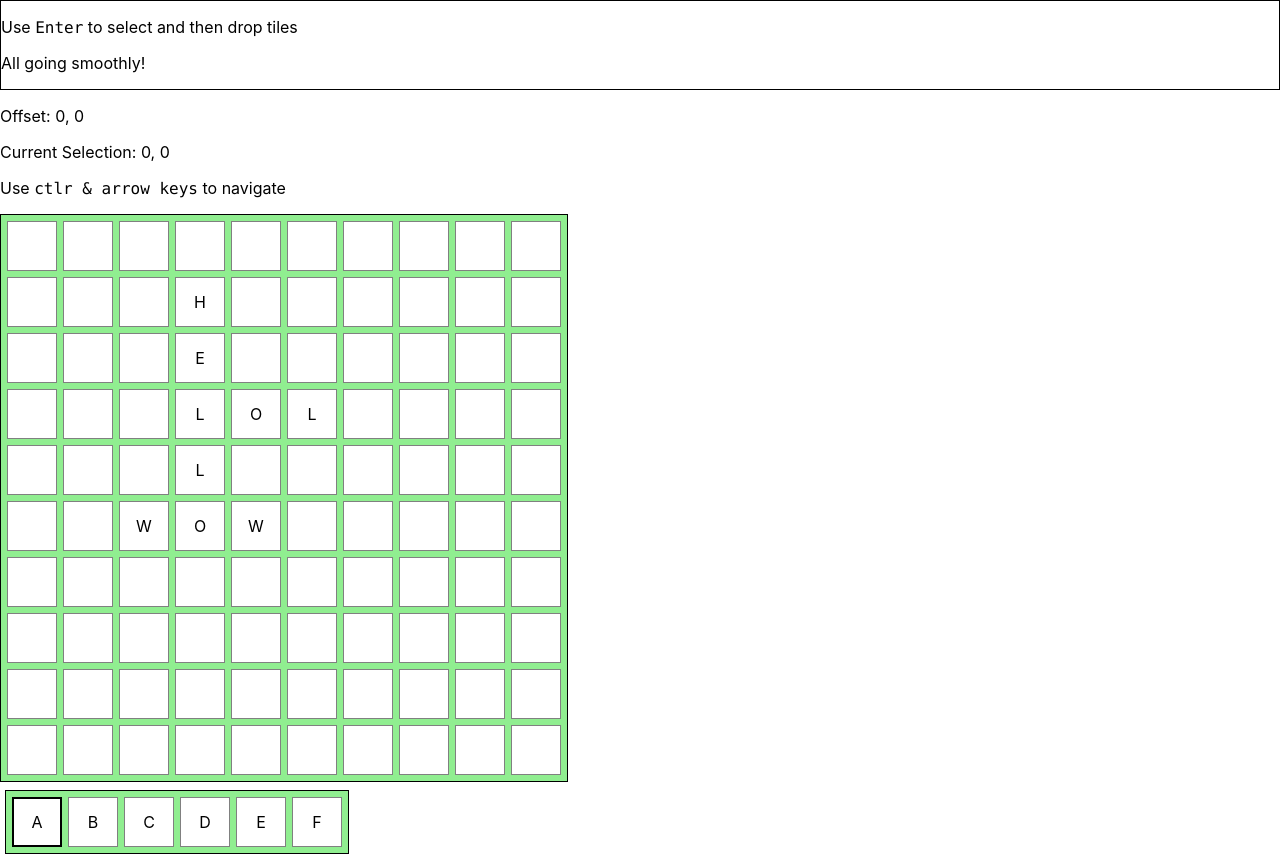
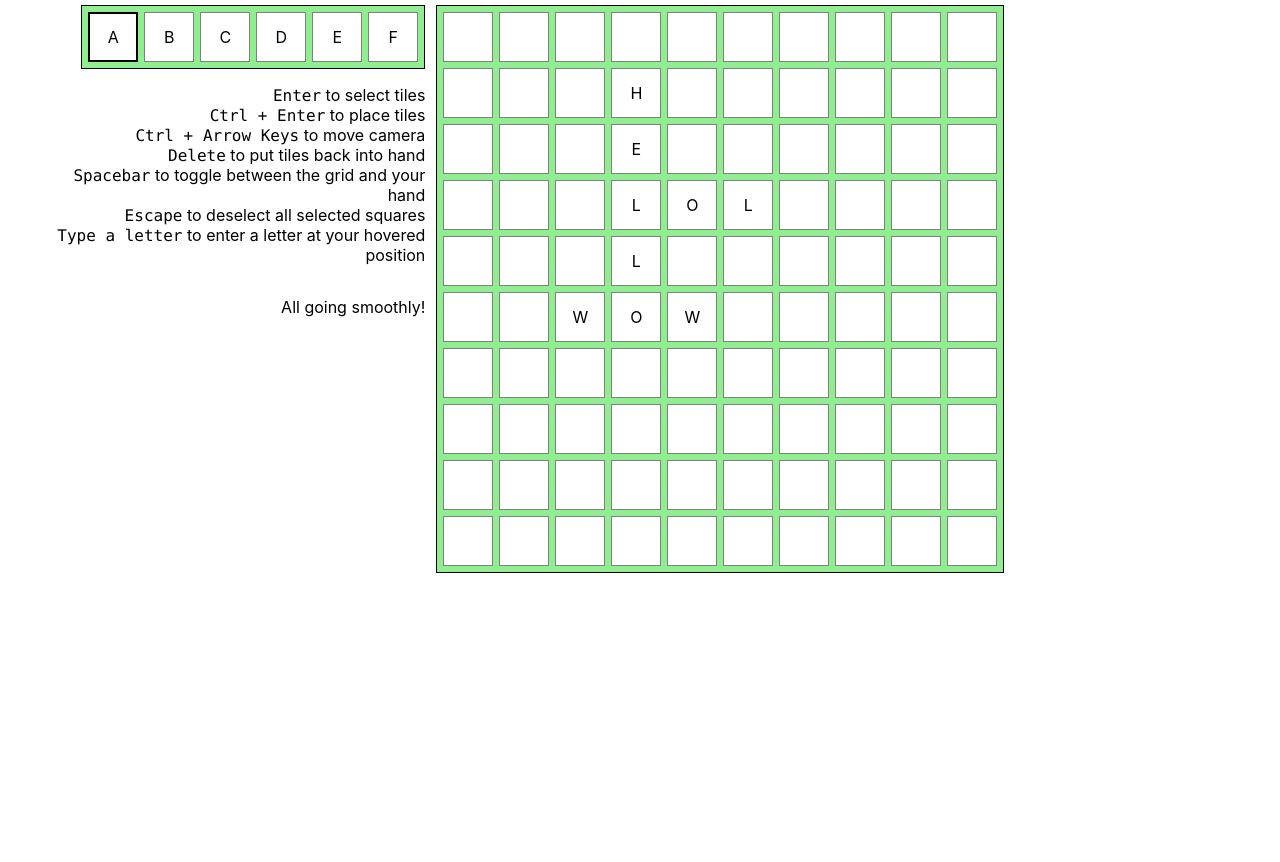
Before and after one commit to jedster1111/bananagram, a React (Create React App) app in the folder frontend/: page / in a window 1280 px wide. After the commit the page ends 800 px from the top, so only its background shows below. Built offline with nearby package versions, Linux system fonts and the light colour scheme.

Commit message:
Small styling changes

```diff
--- a/frontend/src/components/game/Game.tsx
+++ b/frontend/src/components/game/Game.tsx
@@ -36,7 +36,23 @@ export interface Column {
 }
 
 const GameInfoContainer = styled.div`
-  border: 1px solid black;
+  flex: 1;
+  min-width: 370px;
+  padding: 5px 6px;
+  display: flex;
+  flex-direction: column;
+  align-items: flex-end;
+  text-align: right;
+`;
+
+const GameContainer = styled.div`
+  display: flex;
+  flex-wrap: wrap;
+  align-content: center;
+`;
+
+const StyledLi = styled.li`
+  list-style: none;
 `;
 
 const Game: React.FunctionComponent<{}> = props => {
@@ -57,11 +73,40 @@ const Game: React.FunctionComponent<{}> = props => {
   });
 
   return (
-    <>
+    <GameContainer>
       <GameInfoContainer>
-        <p>
-          Use <code>Enter</code> to select and then drop tiles
-        </p>
+        <Hand
+          handSquares={state.handSquares}
+          isHandActive={!isGridActive}
+          gameDispatch={dispatch}
+          selectedIndex={
+            state.handSelected ? state.handSelected.index : undefined
+          }
+        />
+        <ul>
+          <StyledLi>
+            <code>Enter</code> to select tiles
+          </StyledLi>
+          <StyledLi>
+            <code>Ctrl + Enter</code> to place tiles
+          </StyledLi>
+          <StyledLi>
+            <code>Ctrl + Arrow Keys</code> to move camera
+          </StyledLi>
+          <StyledLi>
+            <code>Delete</code> to put tiles back into hand
+          </StyledLi>
+          <StyledLi>
+            <code>Spacebar</code> to toggle between the grid and your hand
+          </StyledLi>
+          <StyledLi>
+            <code>Escape</code> to deselect all selected squares
+          </StyledLi>
+          <StyledLi>
+            <code>Type a letter</code> to enter a letter at your hovered
+            position
+          </StyledLi>
+        </ul>
         <p>{state.error || "All going smoothly!"}</p>
       </GameInfoContainer>
       <Grid
@@ -69,17 +114,9 @@ const Game: React.FunctionComponent<{}> = props => {
         dimensions={{ width: 10, height: 10 }}
         selectedSquares={state.gridSelected}
         gameDispatch={dispatch}
-        isGameActive={isGridActive}
+        isGridActive={isGridActive}
       />
-      <Hand
-        handSquares={state.handSquares}
-        isHandActive={!isGridActive}
-        gameDispatch={dispatch}
-        selectedIndex={
-          state.handSelected ? state.handSelected.index : undefined
-        }
-      />
-    </>
+    </GameContainer>
   );
 };
 
--- a/frontend/src/components/grid/Grid.tsx
+++ b/frontend/src/components/grid/Grid.tsx
@@ -30,11 +30,16 @@ interface GridProps {
   dimensions: Dimensions;
   selectedSquares: GridSelected | undefined;
   gameDispatch: React.Dispatch<GameActions>;
-  isGameActive: boolean;
+  isGridActive: boolean;
 }
 
+const GridContainer = styled.div`
+  padding: 5px;
+  flex: 2;
+`;
+
 const SquaresContainer = styled.div`
-  display: inline-flex;
+  display: inline-block;
   flex-direction: column;
   border: solid 1px black;
   background-color: lightgreen;
@@ -62,7 +67,7 @@ const Grid: React.FunctionComponent<GridProps> = props => {
         props.selectedSquares && props.selectedSquares.squares,
         state.offset,
         props.dimensions,
-        props.isGameActive
+        props.isGridActive
       );
     window.document.addEventListener("keydown", onKeyPress);
     return () => {
@@ -73,16 +78,7 @@ const Grid: React.FunctionComponent<GridProps> = props => {
   const { width, height } = props.dimensions;
 
   return (
-    <div>
-      <p>
-        Offset: {state.offset.x}, {state.offset.y}
-      </p>
-      <p>
-        Current Selection: {state.hoveredSquare.x}, {state.hoveredSquare.y}
-      </p>
-      <p>
-        Use <code>ctlr & arrow keys</code> to navigate
-      </p>
+    <GridContainer>
       {renderGrid(
         width,
         height,
@@ -90,9 +86,9 @@ const Grid: React.FunctionComponent<GridProps> = props => {
         state.offset,
         state.hoveredSquare,
         props.selectedSquares,
-        props.isGameActive
+        props.isGridActive
       )}
-    </div>
+    </GridContainer>
   );
 };
 
--- a/frontend/src/components/hand/Hand.tsx
+++ b/frontend/src/components/hand/Hand.tsx
@@ -19,7 +19,7 @@ interface HandProps {
 const HandContainer = styled.div`
   display: inline-flex;
   flex-wrap: wrap;
-  margin: 8px 5px;
+  justify-content: center;
   padding: 3px;
   border: solid 1px black;
   background-color: lightgreen;
```
